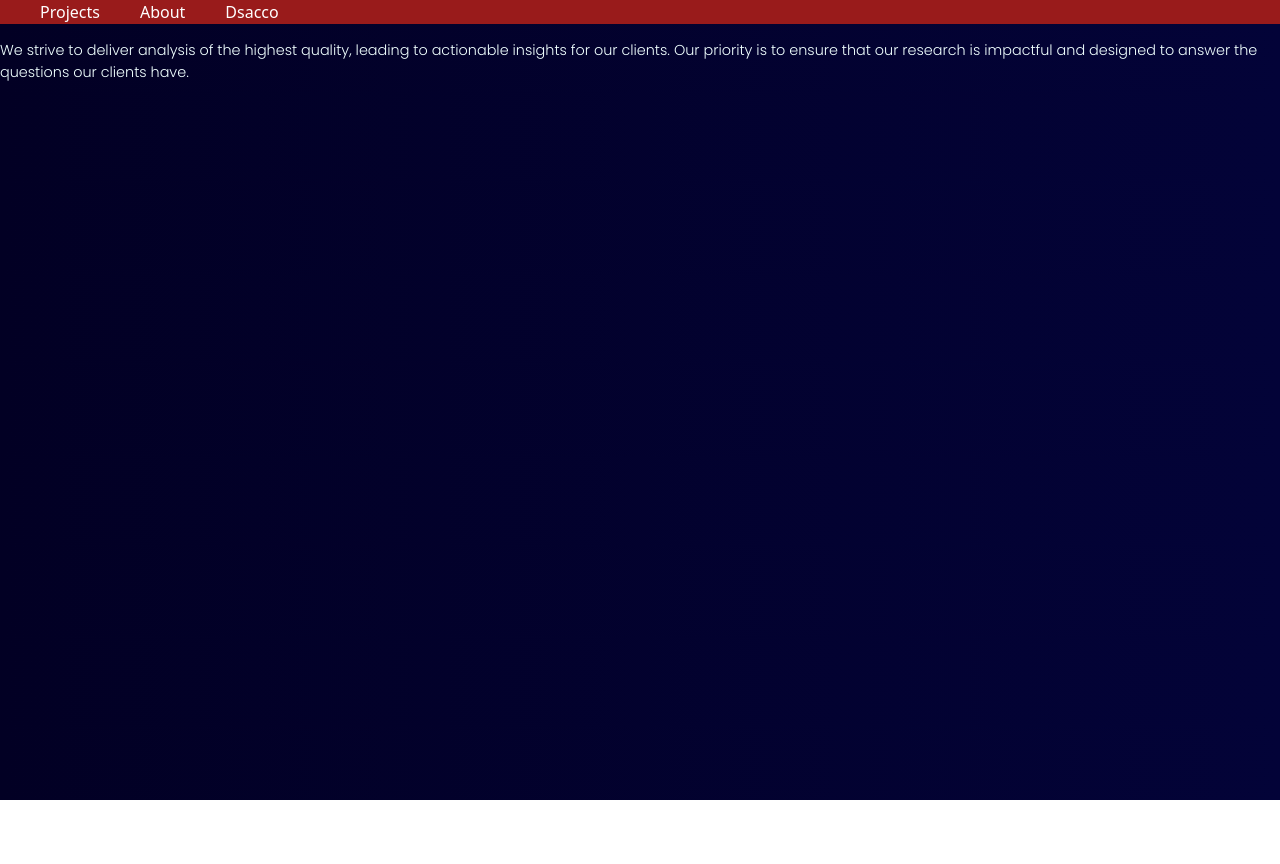
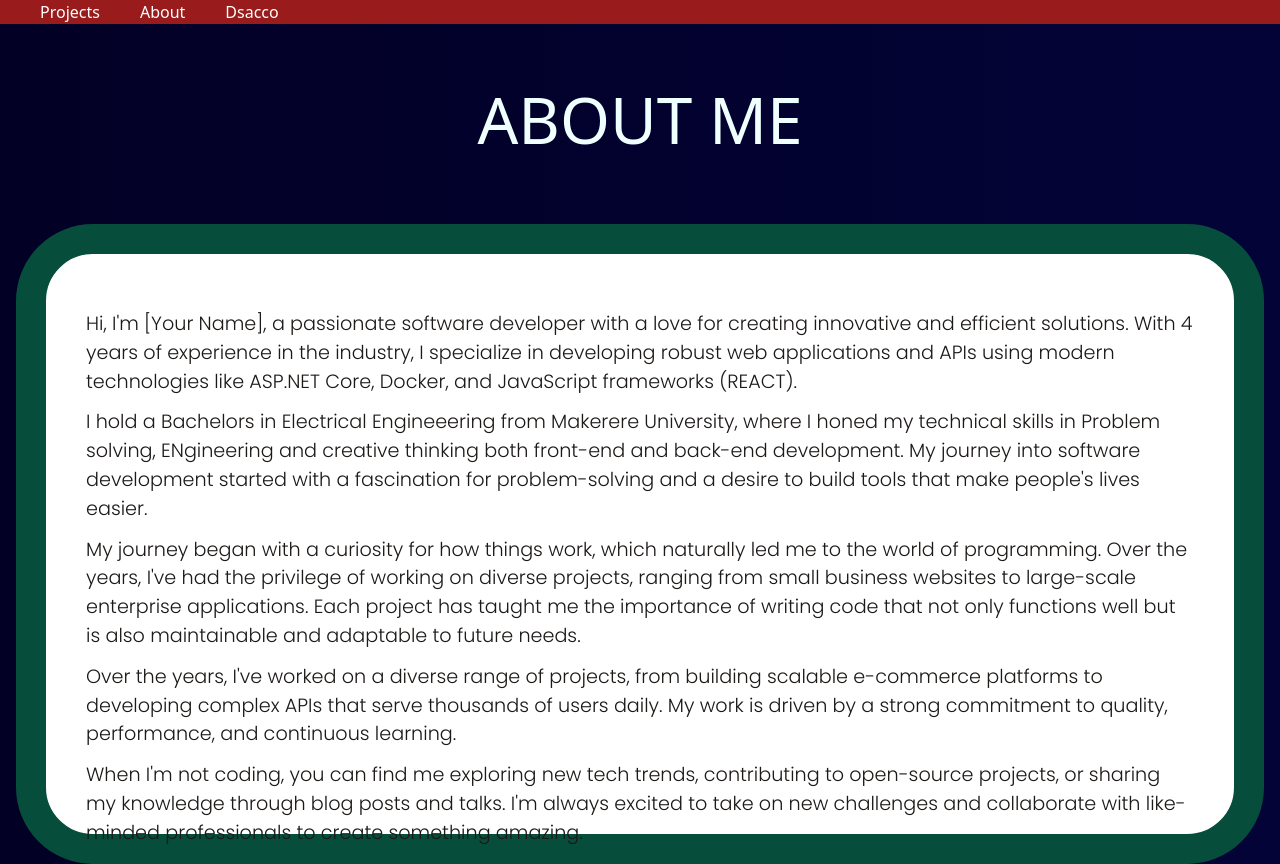
Before and after one commit to yusufnviiri/portfolio, a React (Create React App) app: page /about in a window 1280 px wide. Before the commit the page ends 800 px from the top, so only its background shows below. Built offline with nearby package versions, Linux system fonts and the light colour scheme.

Commit message:
fix formatting

```diff
--- a/src/components/About.js
+++ b/src/components/About.js
@@ -3,13 +3,25 @@ import React from 'react'
 function About() {
   return (
     <>
+    <h1 className='lg:text-[4em] text-[2em] pt-4 text-center lg:my-14 my-5'>ABOUT ME</h1>
 
-    <div>About</div>
-    <p className='font-poppins mt-4 mb-2 text-[0.7em]  sm:text-[0.9em] sm:w-full'>
-    We strive to deliver analysis of the highest quality, leading to
-     actionable insights for our clients.  Our priority is to ensure that
-      our research is impactful and designed to answer the questions our clients have.
+    <div className="text-[1.2em] pt-11   lg:h-[80vh] flex-col  sm:w-[90%] lg:w-[55em] xl:w-[65em] m-auto  gap-16 px-10 lg:rounded-[4em] rounded-[1em] bg-white  text-stone-900 font-poppins lg:border-[30px] border-[15px] border-emerald-900">
+    <p className='my-3'>
+    Hi, I'm [Your Name], a passionate software developer with a love for creating innovative and efficient solutions. With 4 years of experience in the industry, I specialize in developing robust web applications and APIs using modern technologies like ASP.NET Core, Docker, and JavaScript frameworks (REACT).
      </p>
+     <p className='my-3'>
+     I hold a Bachelors in Electrical Engineeering from Makerere University, where I honed my technical skills in Problem solving, ENgineering and creative thinking both front-end and back-end development. My journey into software development started with a fascination for problem-solving and a desire to build tools that make people's lives easier.
+     </p>
+     <p className='my-3'>
+     My journey began with a curiosity for how things work, which naturally led me to the world of programming. Over the years, I've had the privilege of working on diverse projects, ranging from small business websites to large-scale enterprise applications. Each project has taught me the importance of writing code that not only functions well but is also maintainable and adaptable to future needs.
+     </p>
+     <p className='my-3'>
+     Over the years, I've worked on a diverse range of projects, from building scalable e-commerce platforms to developing complex APIs that serve thousands of users daily. My work is driven by a strong commitment to quality, performance, and continuous learning.
+     </p>
+     <p className='my-3'>
+     When I'm not coding, you can find me exploring new tech trends, contributing to open-source projects, or sharing my knowledge through blog posts and talks. I'm always excited to take on new challenges and collaborate with like-minded professionals to create something amazing.
+     </p>
+     </div>
     </>
   )
 }
--- a/src/components/Projects.js
+++ b/src/components/Projects.js
@@ -21,7 +21,7 @@ function Projects() {
     <Link to="/" className='bg-blue-900 mr-5 capitalize  rounded px-3 py-2 text-center text-[0.9em] text-white font-bold'>Live Demo</Link>
     <Link to="/" className='bg-blue-900 mr-5 capitalize  rounded text-[0.9em] text-white font-bold px-3 py-2 text-center'>Source Code</Link> <Link to="/" className='bg-blue-900 capitalize  px-3 py-2 text-center rounded  text-[0.9em] text-white font-bold'>Video</Link>
     </div>
-    <p  className='bg-green-950 p-3 text-yellow-500  text-[0.7em] w-2/3 text-center m-autotext-center'><span className='block uppercase font-bold text-yellow-300 text-[1.19em] '>languanges and frameworks </span> C#, MySQL and Entity Framework Core </p>
+    <p  className='bg-green-950 p-3 text-yellow-500  text-[0.7em] w-2/3 sm:w-full xl:w-2/3 text-center m-autotext-center'><span className='block uppercase font-bold text-yellow-300 text-[1.19em] '>languanges and frameworks </span> C#, MySQL and Entity Framework Core </p>
      </div>
 
 
```
